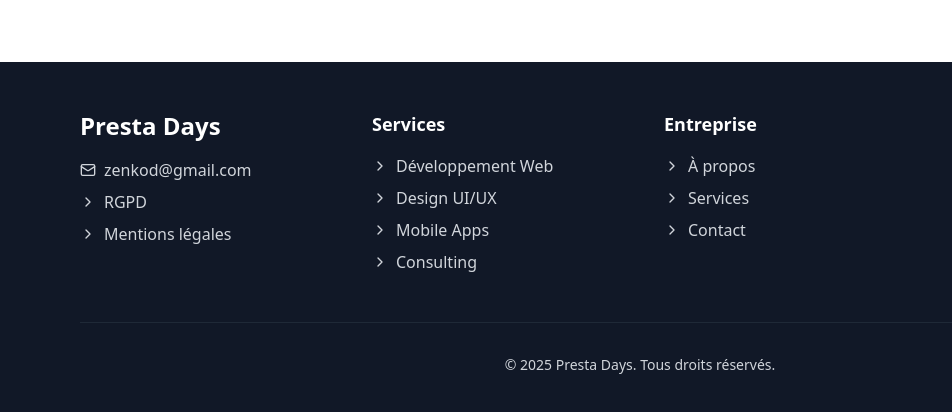
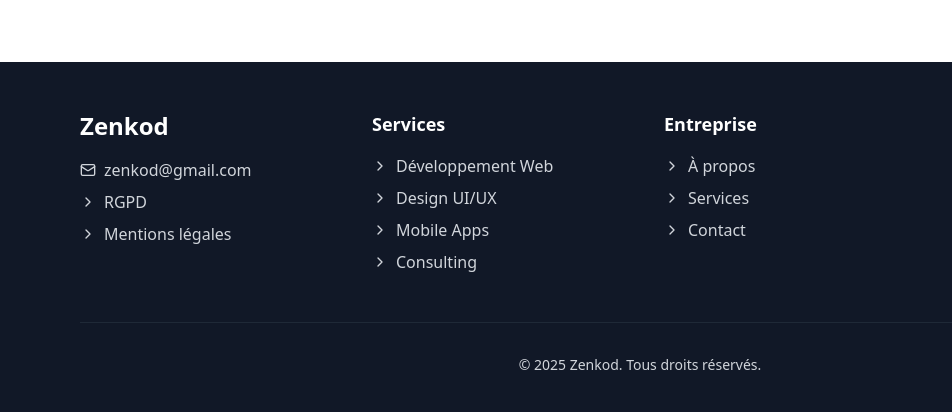
Before and after one commit to PrestaDays/zenkod, an Astro site: page /rgpd in a window 1280 px wide. Shown: the part 3662-4074 px from the top of the page, 0-952 px from the left. Built offline with nearby package versions, Linux system fonts and the light colour scheme; Astro itself is replaced by a stand-in of ours.

Commit message:
change presta days into zenkod

```diff
--- a/src/components/Footer.jsx
+++ b/src/components/Footer.jsx
@@ -22,7 +22,7 @@
                 <div className="grid grid-cols-1 md:grid-cols-4 gap-12">
                     {/* Company Info */}
                     <div className="space-y-4">
-                        <h2 className="text-2xl font-bold text-white">Presta Days</h2>
+                        <h2 className="text-2xl font-bold text-white">Zenkod</h2>
                         <div className="space-y-2">
                             <div className="flex items-center space-x-2 transform transition-transform duration-300 hover:translate-x-2">
                                 <Mail size={16} />
@@ -109,7 +109,7 @@
                 {/* Copyright */}
                 <div className="mt-12 pt-8 border-t border-gray-800 text-center">
                     <p className="text-sm">
-                        © {new Date().getFullYear()} Presta Days. Tous droits réservés.
+                        © {new Date().getFullYear()} Zenkod. Tous droits réservés.
                     </p>
                 </div>
             </div>
--- a/src/pages/rgpd.astro
+++ b/src/pages/rgpd.astro
@@ -108,7 +108,7 @@
                 <li>Droit à la portabilité</li>
             </ul>
 
-            <p>Pour exercer ces droits, contactez-nous à presta@zenkod.fr.</p>
+            <p>Pour exercer ces droits, contactez-nous à zenkod@gmail.com.</p>
 
         </section>
 
```
